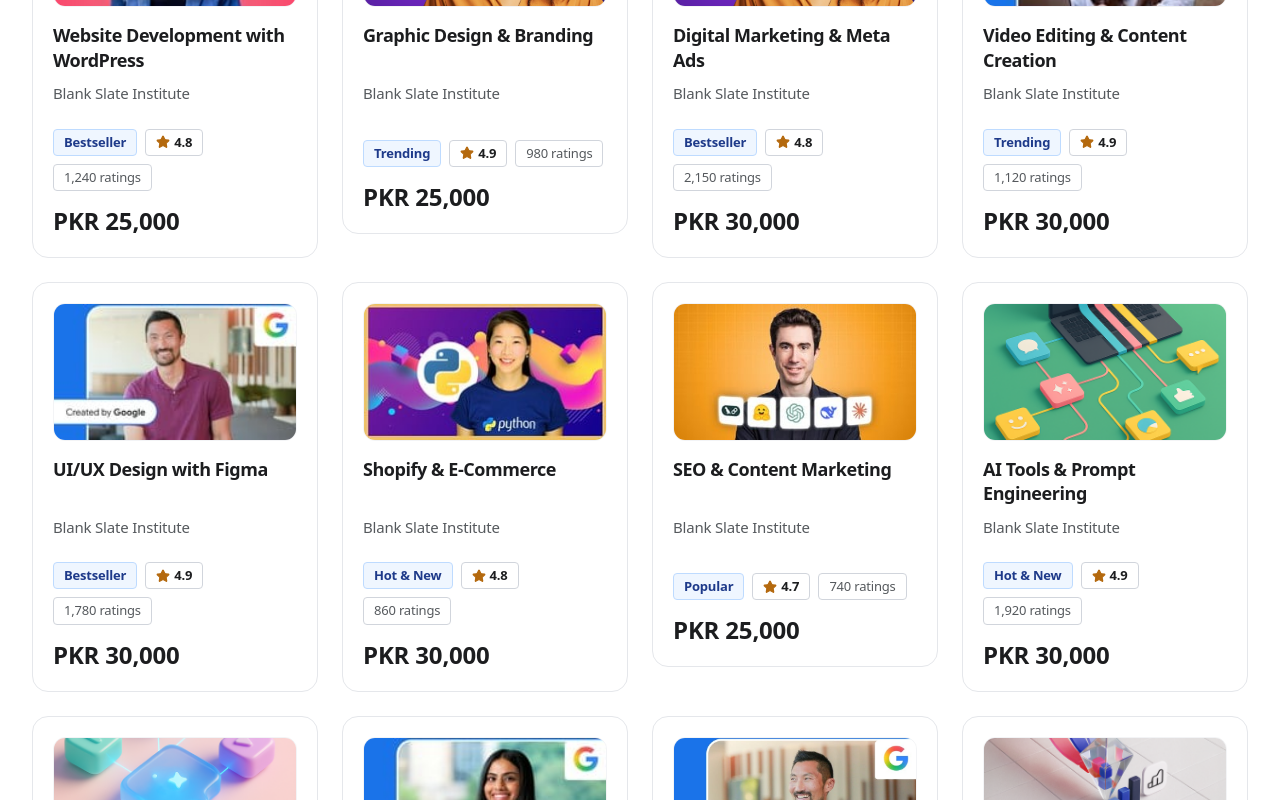
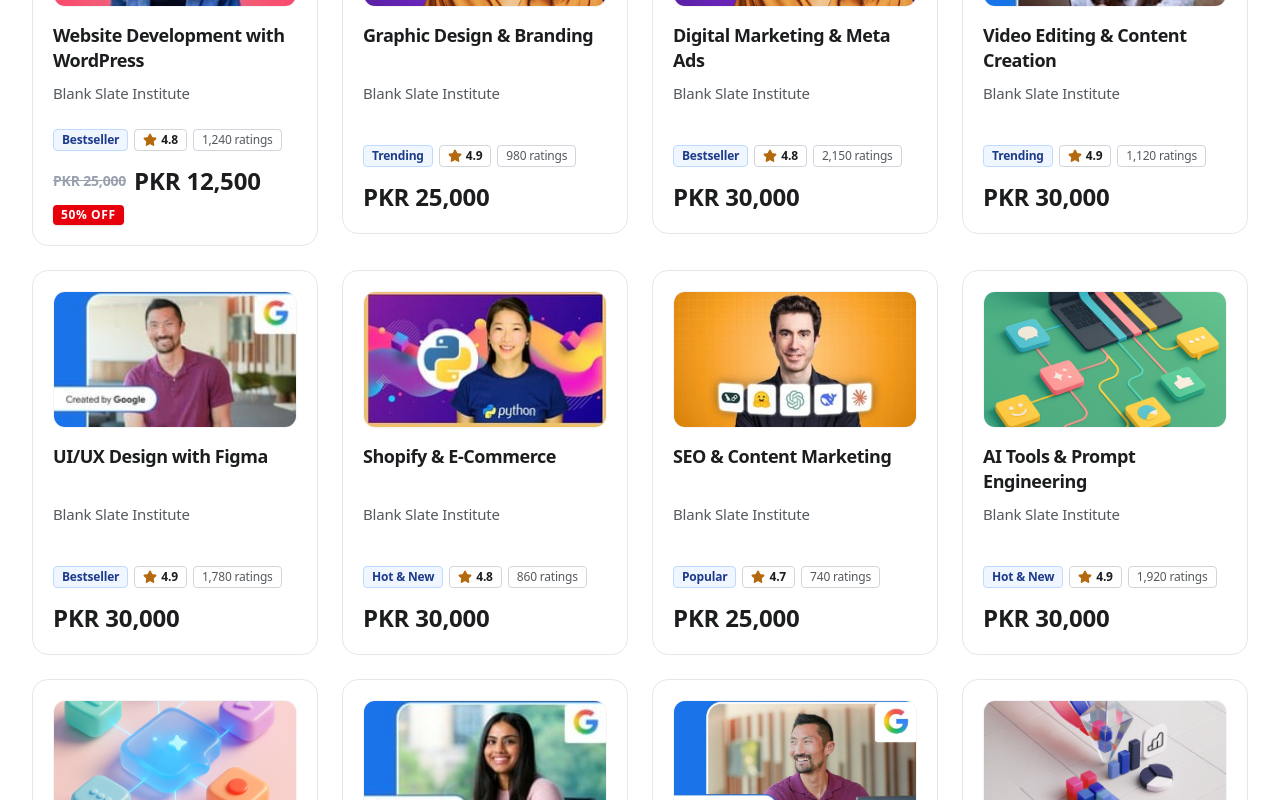
Before and after one commit to techbyrayyan/blank-slate-ins, a Next.js app: page / in a window 1280 px wide. Shown: the part 1480-2280 px from the top of the page. Built offline with nearby package versions, Linux system fonts and the light colour scheme.

Commit message:
feat: show strikethrough 25k, 12.5k and 50% off on main page card and keep ratings on one line

```diff
--- a/src/components/CourseCard.js
+++ b/src/components/CourseCard.js
@@ -68,31 +68,45 @@
 
         {/* Bottom: Badges & Price */}
         <div className="mt-4">
-          <div className="flex items-center gap-2 flex-wrap mb-3.5">
+          <div className="flex items-center gap-1.5 flex-nowrap whitespace-nowrap mb-3.5 overflow-hidden">
             {course.badgeType === "premium" ? (
-              <span className="bg-[#1e3a8a] text-white text-xs sm:text-[13px] font-bold px-2.5 py-1 rounded flex items-center gap-1">
+              <span className="bg-[#1e3a8a] text-white text-xs font-bold px-2 py-0.5 rounded flex items-center gap-1 flex-shrink-0">
                 <Check className="w-3.5 h-3.5" />
                 Premium
               </span>
             ) : (
-              <span className="bg-blue-50 text-[#1e3a8a] border border-blue-200 text-xs sm:text-[13px] font-bold px-2.5 py-1 rounded">
+              <span className="bg-blue-50 text-[#1e3a8a] border border-blue-200 text-xs font-bold px-2 py-0.5 rounded flex-shrink-0">
                 {course.badge || "Bestseller"}
               </span>
             )}
 
-            <div className="border border-gray-300 rounded px-2.5 py-1 text-xs sm:text-[13px] flex items-center gap-1 font-bold text-[#1c1d1f]">
+            <div className="border border-gray-300 rounded px-2 py-0.5 text-xs flex items-center gap-1 font-bold text-[#1c1d1f] flex-shrink-0">
               <Star className="w-3.5 h-3.5 fill-[#b4690e] text-[#b4690e]" />
               <span>{course.rating}</span>
             </div>
 
-            <div className="border border-gray-300 rounded px-2.5 py-1 text-xs sm:text-[13px] text-[#55595d]">
+            <div className="border border-gray-300 rounded px-2 py-0.5 text-xs text-[#55595d] flex-shrink-0">
               {course.ratingCount}
             </div>
           </div>
 
-          <div className="font-black text-[#1c1d1f] group-hover:text-[#1e3a8a] transition-colors text-xl sm:text-2xl">
-            {course.price}
-          </div>
+          {course.id === 1 || course.discountedPrice ? (
+            <div className="flex items-center gap-2 flex-wrap">
+              <span className="text-xs sm:text-sm text-gray-400 line-through font-semibold">
+                {course.originalPrice || "PKR 25,000"}
+              </span>
+              <span className="font-black text-[#1c1d1f] group-hover:text-[#1e3a8a] transition-colors text-xl sm:text-2xl">
+                {course.discountedPrice || "PKR 12,500"}
+              </span>
+              <span className="bg-red-600 text-white text-[11px] sm:text-xs font-black px-2 py-0.5 rounded uppercase tracking-wider shadow-sm">
+                {course.discountPercent || "50% OFF"}
+              </span>
+            </div>
+          ) : (
+            <div className="font-black text-[#1c1d1f] group-hover:text-[#1e3a8a] transition-colors text-xl sm:text-2xl">
+              {course.price}
+            </div>
+          )}
         </div>
         </div>
       </Link>
```
